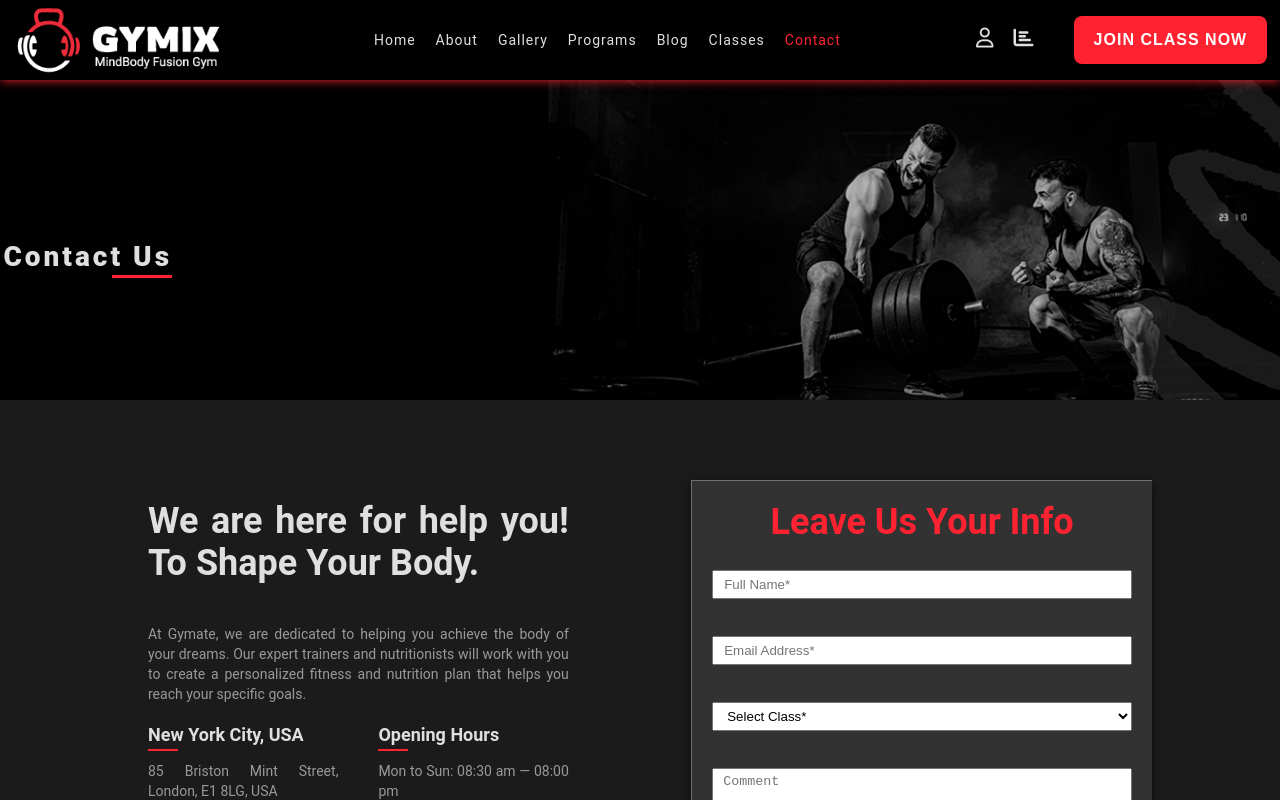
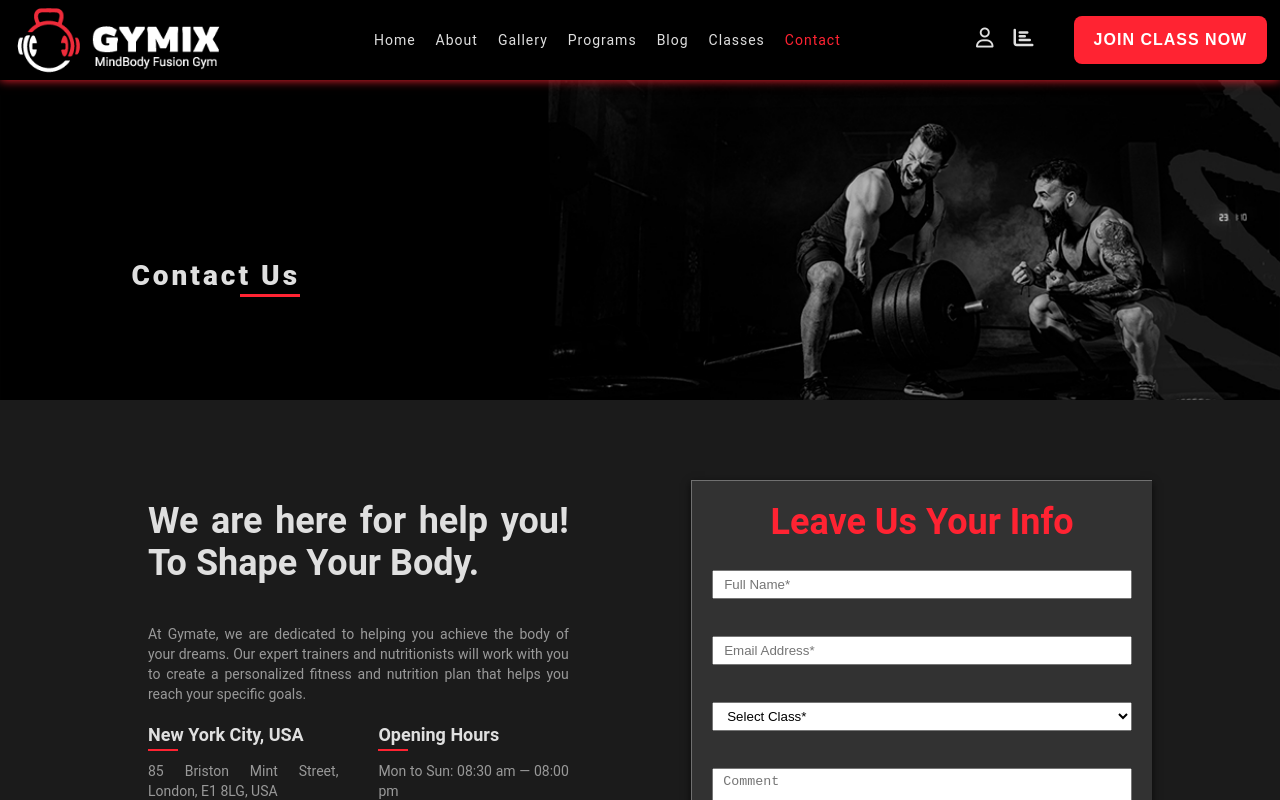
Before and after one commit to F-Naddaf/GYMIX, a Nuxt app in the folder client/: page /contact in a window 1280 px wide. Shown: the top 800 px of the page. Built offline with nearby package versions, Linux system fonts and the light colour scheme.

Commit message:
Adjust the page title position in PagesHero component

```diff
--- a/client/components/PagesHero.vue
+++ b/client/components/PagesHero.vue
@@ -31,15 +31,16 @@ const props = defineProps({
   width: 300px;
   position: absolute;
   top: 50%;
-  left: -10%;
-  animation: swipe-e897584b 0.8s ease-in-out forwards;
+  left: 0;
+  transform: translate(-300px, 50%);
+  animation: swipe 1.2s ease-in-out forwards;
 }
 @keyframes swipe {
   0% {
-    left: -10%;
+    left: -300px;
   }
   100% {
-    left: 10%;
+    left: 300px;
   }
 }
 .page-title {
@@ -57,7 +58,7 @@ const props = defineProps({
   height: 3px;
   background: var(--primary-color);
   transform: translateX(-140px);
-  animation: showLine 1s ease-in-out forwards 0.8s;
+  animation: showLine 0.8s ease-in-out forwards 1s;
 }
 @keyframes showLine {
   0% {
@@ -72,4 +73,26 @@ const props = defineProps({
     transform: translateX(0px);
   }
 }
+
+@media screen and (min-width: 500px) and (max-width: 768px) {
+  @keyframes swipe {
+    0% {
+      left: -250px;
+    }
+    100% {
+      left: 250px;
+    }
+  }
+}
+
+@media screen and (min-width: 390px) and (max-width: 519px) {
+  @keyframes swipe {
+    0% {
+      left: -200px;
+    }
+    100% {
+      left: 200px;
+    }
+  }
+}
 </style>
```
